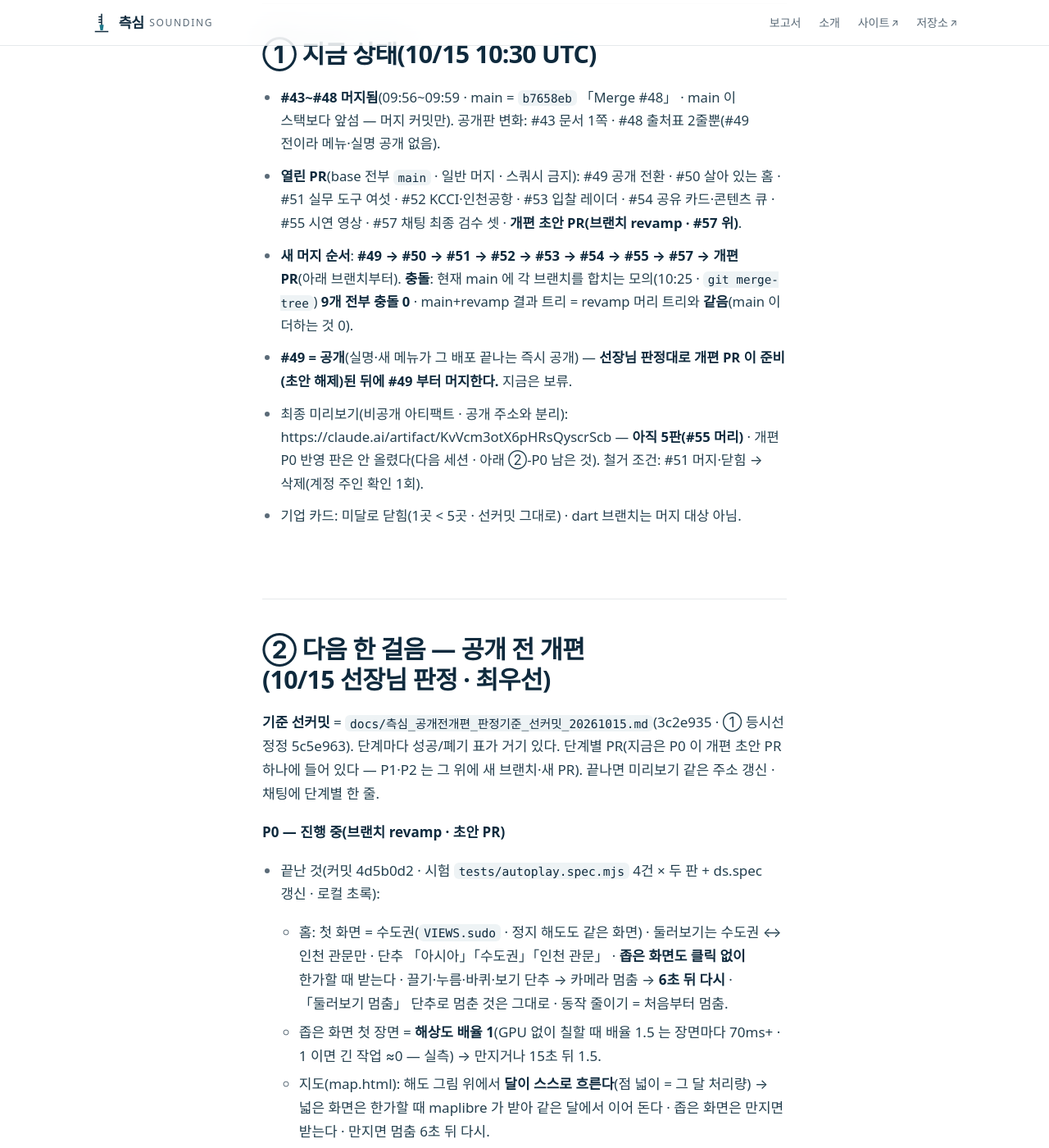
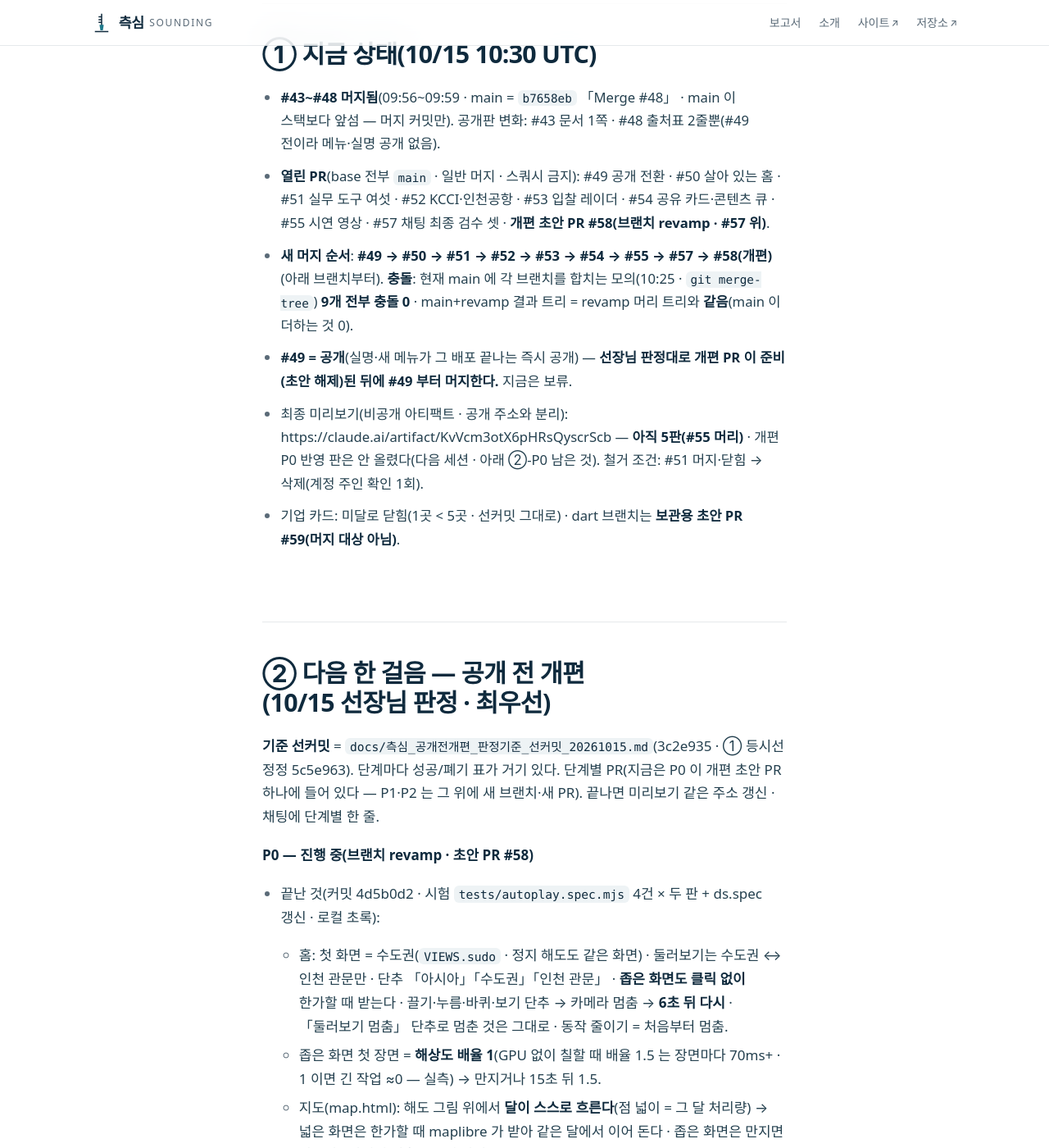
Before and after one commit to jisangj03-dev/incheon-port-analysis, a Jekyll site: the page built from docs/위임문_다음세션_20261012.md, in a window 1280 px wide and 1400 px high, scrolled down 599 px. Shown: the whole window at 82% size. Built offline with Jekyll 4.4.1, drawn with Linux system fonts in a browser that asks for light colours; some web fonts are replaced; our own code applies the rules of GitHub Pages for plain Markdown files.

Commit message:
인계 — 개편 초안 PR #58 · dart 보관 초안 #59 번호 기록
Co-Authored-By: Claude Opus 5.5 <noreply@anthropic.com>
Claude-Session: https://claude.ai/code/session_01L59oEoiMW7KHoJRFFkcN4Q

```diff
--- a/docs/위임문_다음세션_20261012.md
+++ b/docs/위임문_다음세션_20261012.md
@@ -5,16 +5,16 @@
 
 ## ① 지금 상태(10/15 10:30 UTC)
 - **#43~#48 머지됨**(09:56~09:59 · main = `b7658eb` 「Merge #48」 · main 이 스택보다 앞섬 — 머지 커밋만). 공개판 변화: #43 문서 1쪽 · #48 출처표 2줄뿐(#49 전이라 메뉴·실명 공개 없음).
-- **열린 PR**(base 전부 `main` · 일반 머지 · 스쿼시 금지): #49 공개 전환 · #50 살아 있는 홈 · #51 실무 도구 여섯 · #52 KCCI·인천공항 · #53 입찰 레이더 · #54 공유 카드·콘텐츠 큐 · #55 시연 영상 · #57 채팅 최종 검수 셋 · **개편 초안 PR(브랜치 revamp · #57 위)**.
-- **새 머지 순서**: **#49 → #50 → #51 → #52 → #53 → #54 → #55 → #57 → 개편 PR**(아래 브랜치부터). **충돌**: 현재 main 에 각 브랜치를 합치는 모의(10:25 · `git merge-tree`) **9개 전부 충돌 0** · main+revamp 결과 트리 = revamp 머리 트리와 **같음**(main 이 더하는 것 0).
+- **열린 PR**(base 전부 `main` · 일반 머지 · 스쿼시 금지): #49 공개 전환 · #50 살아 있는 홈 · #51 실무 도구 여섯 · #52 KCCI·인천공항 · #53 입찰 레이더 · #54 공유 카드·콘텐츠 큐 · #55 시연 영상 · #57 채팅 최종 검수 셋 · **개편 초안 PR #58(브랜치 revamp · #57 위)**.
+- **새 머지 순서**: **#49 → #50 → #51 → #52 → #53 → #54 → #55 → #57 → #58(개편)**(아래 브랜치부터). **충돌**: 현재 main 에 각 브랜치를 합치는 모의(10:25 · `git merge-tree`) **9개 전부 충돌 0** · main+revamp 결과 트리 = revamp 머리 트리와 **같음**(main 이 더하는 것 0).
 - **#49 = 공개**(실명·새 메뉴가 그 배포 끝나는 즉시 공개) — **선장님 판정대로 개편 PR 이 준비(초안 해제)된 뒤에 #49 부터 머지한다.** 지금은 보류.
 - 최종 미리보기(비공개 아티팩트 · 공개 주소와 분리): https://claude.ai/artifact/KvVcm3otX6pHRsQyscrScb — **아직 5판(#55 머리)** · 개편 P0 반영 판은 안 올렸다(다음 세션 · 아래 ②-P0 남은 것). 철거 조건: #51 머지·닫힘 → 삭제(계정 주인 확인 1회).
-- 기업 카드: 미달로 닫힘(1곳 < 5곳 · 선커밋 그대로) · dart 브랜치는 머지 대상 아님.
+- 기업 카드: 미달로 닫힘(1곳 < 5곳 · 선커밋 그대로) · dart 브랜치는 **보관용 초안 PR #59(머지 대상 아님)**.
 
 ## ② 다음 한 걸음 — 공개 전 개편(10/15 선장님 판정 · 최우선)
 **기준 선커밋** = `docs/측심_공개전개편_판정기준_선커밋_20261015.md`(3c2e935 · ① 등시선 정정 5c5e963). 단계마다 성공/폐기 표가 거기 있다. 단계별 PR(지금은 P0 이 개편 초안 PR 하나에 들어 있다 — P1·P2 는 그 위에 새 브랜치·새 PR). 끝나면 미리보기 같은 주소 갱신 · 채팅에 단계별 한 줄.
 
-**P0 — 진행 중(브랜치 revamp · 초안 PR)**
+**P0 — 진행 중(브랜치 revamp · 초안 PR #58)**
 - 끝난 것(커밋 4d5b0d2 · 시험 `tests/autoplay.spec.mjs` 4건 × 두 판 + ds.spec 갱신 · 로컬 초록):
   - 홈: 첫 화면 = 수도권(`VIEWS.sudo` · 정지 해도도 같은 화면) · 둘러보기는 수도권 ↔ 인천 관문만 · 단추 「아시아」「수도권」「인천 관문」 · **좁은 화면도 클릭 없이** 한가할 때 받는다 · 끌기·누름·바퀴·보기 단추 → 카메라 멈춤 → **6초 뒤 다시** · 「둘러보기 멈춤」 단추로 멈춘 것은 그대로 · 동작 줄이기 = 처음부터 멈춤.
   - 좁은 화면 첫 장면 = **해상도 배율 1**(GPU 없이 칠할 때 배율 1.5 는 장면마다 70ms+ · 1 이면 긴 작업 ≈0 — 실측) → 만지거나 15초 뒤 1.5.
```
